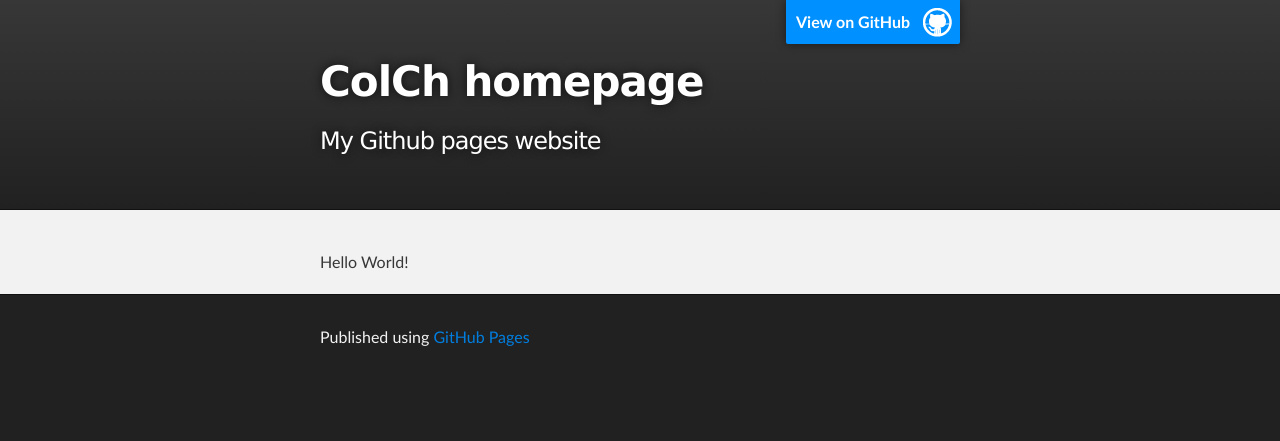
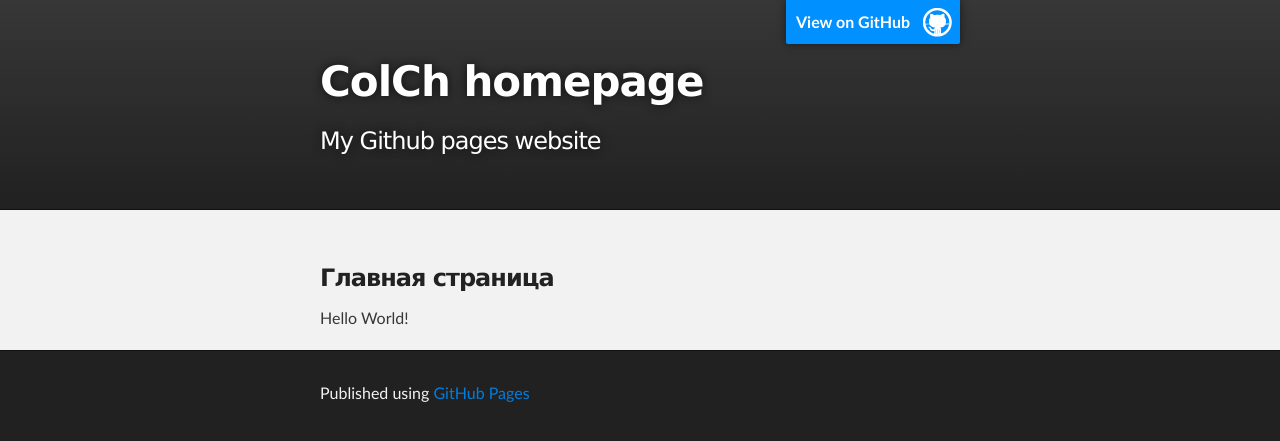
Before and after one commit to ColCh/colch.github.com, a Jekyll site: the page built from index.html, in a window 1280 px wide. Shown: the top 441 px of the page. Built offline with Jekyll 4.4.1, drawn with Linux system fonts in a browser that asks for light colours.

Commit message:
Вывод заголовка страницы

```diff
--- a/_layouts/default.html
+++ b/_layouts/default.html
@@ -32,6 +32,10 @@
     <!-- MAIN CONTENT -->
     <div id="main_content_wrap" class="outer">
       <section id="main_content" class="inner">
+	{% if page.title %}
+	    <h3>{{ page.title }}</h3>
+	{% endif %}
+
 	{{ content }}
       </section>
     </div>
```
